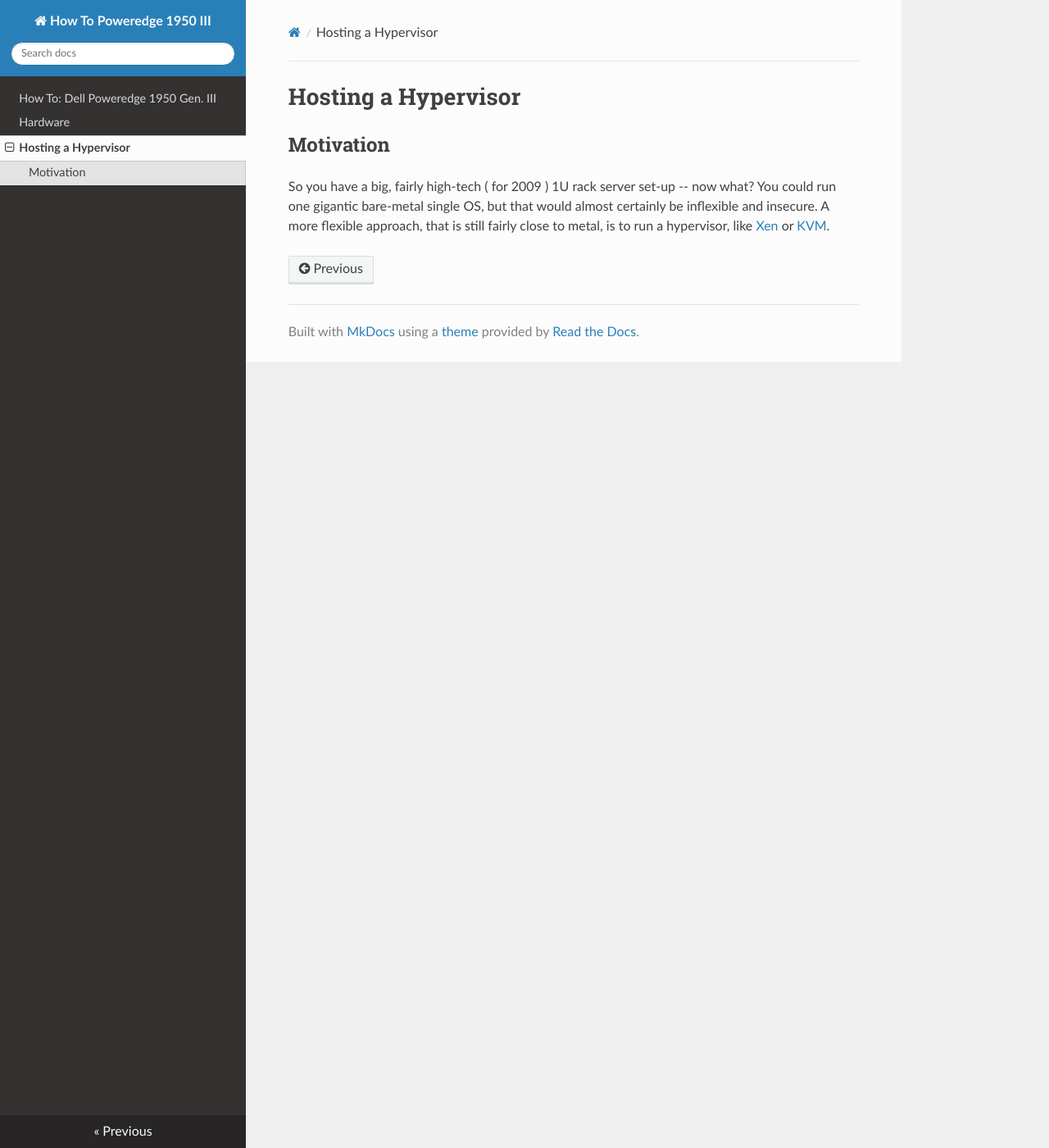
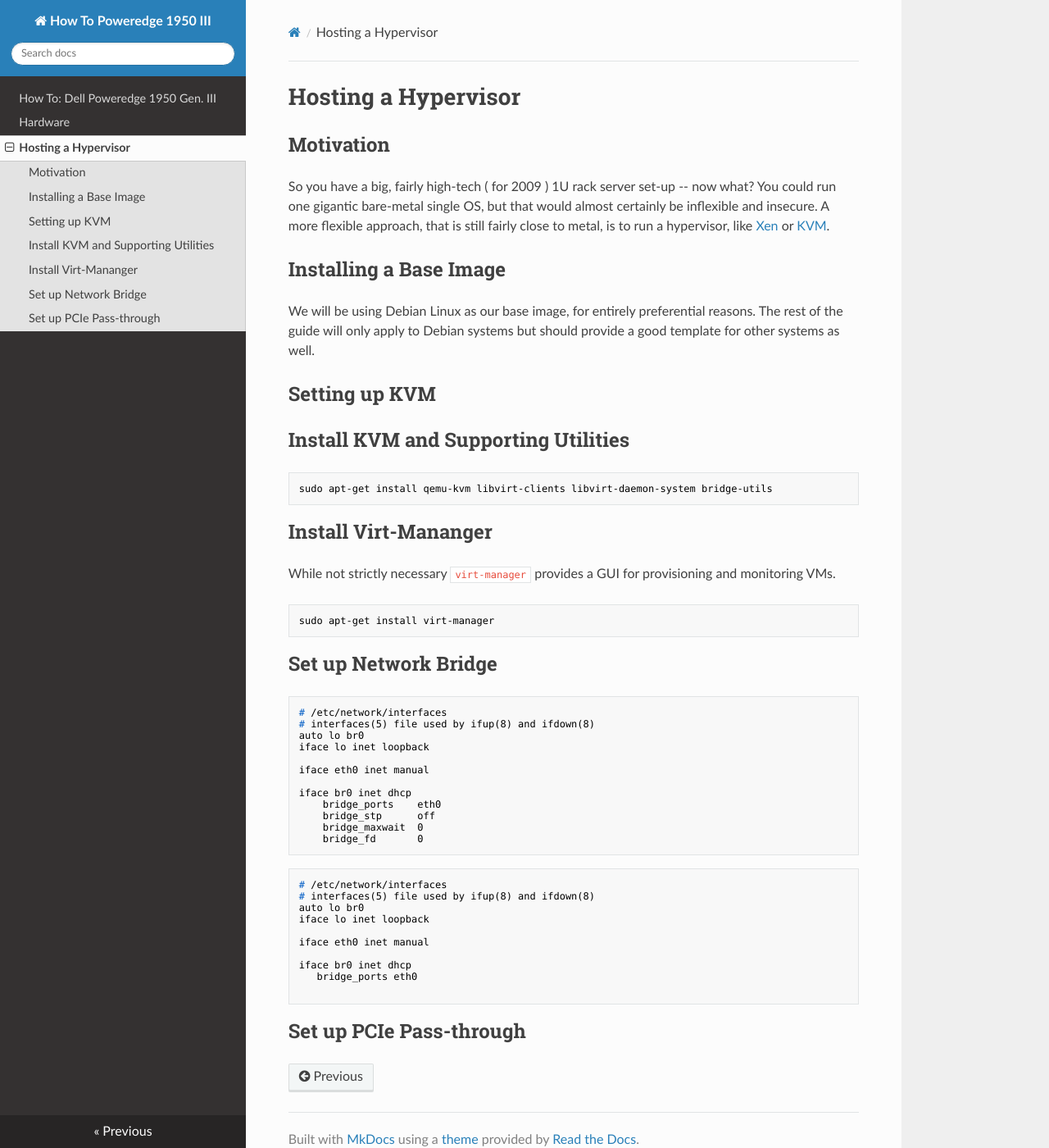
Before and after one commit to SashaNullptr/How-To-Poweredge-1950-III, an MkDocs documentation site: the page built from docs/hypervisor.md, in a window 1280 px wide and 1400 px high. Shown: the whole window at 82% size. Built offline with MkDocs 1.6.1, drawn with Linux system fonts in a browser that asks for light colours; nearby versions of some CDN libraries.

Commit message:
Expanded hypervisor page.

````diff
--- a/docs/hypervisor.md
+++ b/docs/hypervisor.md
@@ -6,3 +6,58 @@ So you have a big, fairly high-tech ( for 2009 ) 1U rack server set-up -- now wh
 You could run one gigantic bare-metal single OS, but that would almost certainly be
 inflexible and insecure. A more flexible approach, that is still fairly close to metal,
 is to run a hypervisor, like [Xen](https://www.xenproject.org/) or [KVM](https://www.linux-kvm.org/page/Main_Page).
+
+## Installing a Base Image
+
+We will be using Debian Linux as our base image, for entirely
+preferential reasons. The rest of the guide will only apply to Debian systems
+but should provide a good template for other systems as well.
+
+## Setting up KVM
+
+## Install KVM and Supporting Utilities
+
+```shell
+sudo apt-get install qemu-kvm libvirt-clients libvirt-daemon-system bridge-utils
+```
+
+## Install Virt-Mananger
+
+While not strictly necessary `virt-manager` provides a GUI for provisioning and
+monitoring VMs.
+
+```shell
+sudo apt-get install virt-manager
+```
+
+## Set up Network Bridge
+
+``` shell
+# /etc/network/interfaces
+# interfaces(5) file used by ifup(8) and ifdown(8)
+auto lo br0
+iface lo inet loopback
+
+iface eth0 inet manual
+
+iface br0 inet dhcp
+    bridge_ports    eth0
+    bridge_stp      off
+    bridge_maxwait  0
+    bridge_fd       0
+```
+
+``` shell
+# /etc/network/interfaces
+# interfaces(5) file used by ifup(8) and ifdown(8)
+auto lo br0
+iface lo inet loopback
+
+iface eth0 inet manual
+
+iface br0 inet dhcp
+   bridge_ports eth0
+
+```
+
+## Set up PCIe Pass-through
````
